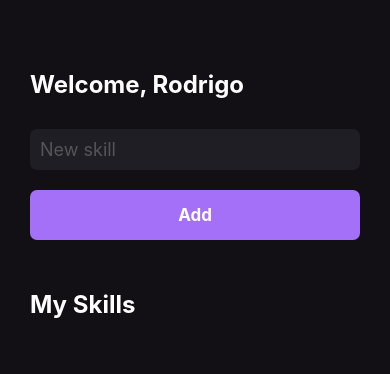
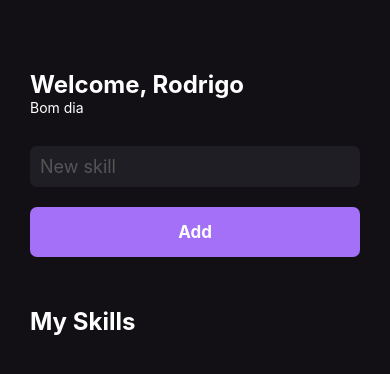
Before and after one commit to tosantos1/reactnative-myskills, a React Native app in the folder myskills/: screen / in a window 390 px wide. Shown: the top 374 px of the page. Built offline with nearby package versions, Linux system fonts and the light colour scheme.

Commit message:
Continuando com Hooks useEffect

```diff
--- a/myskills/src/pages/Home.js
+++ b/myskills/src/pages/Home.js
@@ -1,4 +1,4 @@
-import React, { useState } from 'react';
+import React, { useEffect, useState } from 'react';
 import {
   View,
   Text,
@@ -14,16 +14,32 @@
 export function Home() {
   const [newSkill, setNewSkill] = useState('');
   const [mySkills, setMySkills] = useState([]);
+  const [greetings, setGreetings] = useState('')
 
   function handleAddNewSkill() {
     setMySkills(oldState => [...oldState, newSkill]);
   }
+
+  useEffect(() => {
+    const currentHour = new Date().getHours();
+
+    if (currentHour < 12) {
+      setGreetings('Bom dia')
+    } else if (currentHour >= 12 && currentHour < 18) {
+      setGreetings('Boa tarde')
+    } else {
+      setGreetings('Boa noite')
+    }
+  }, []);
 
 
   return (
     <View style={styles.container}>
       <Text style={styles.title}>
         Welcome, Rodrigo
+      </Text>
+      <Text style={styles.greetings}>
+        {greetings}
       </Text>
 
       <TextInput
@@ -71,4 +87,7 @@
     marginTop: 30,
     borderRadius: 7
   },
+  greetings: {
+    color: '#FFF'
+  }
 });
```
